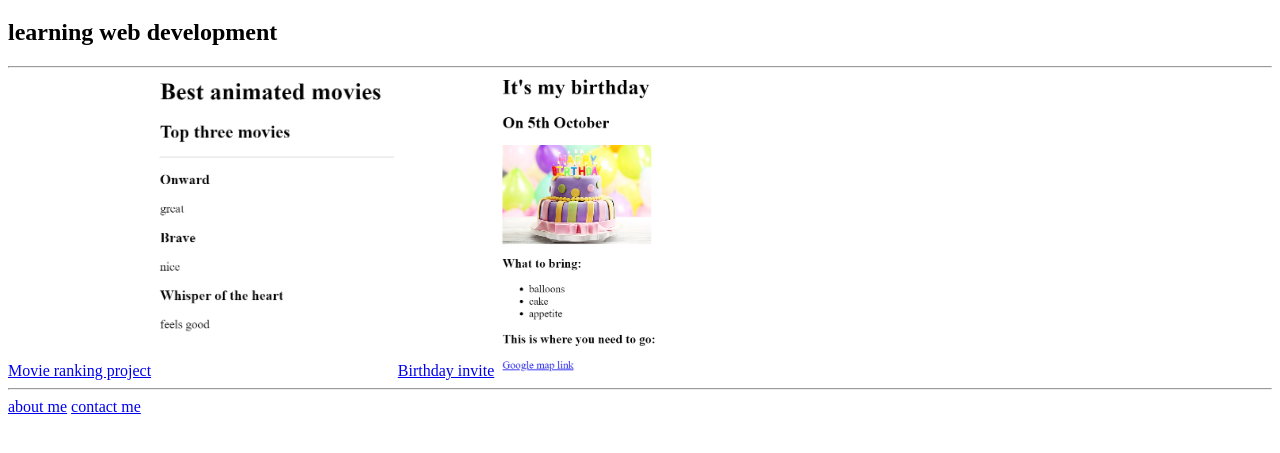
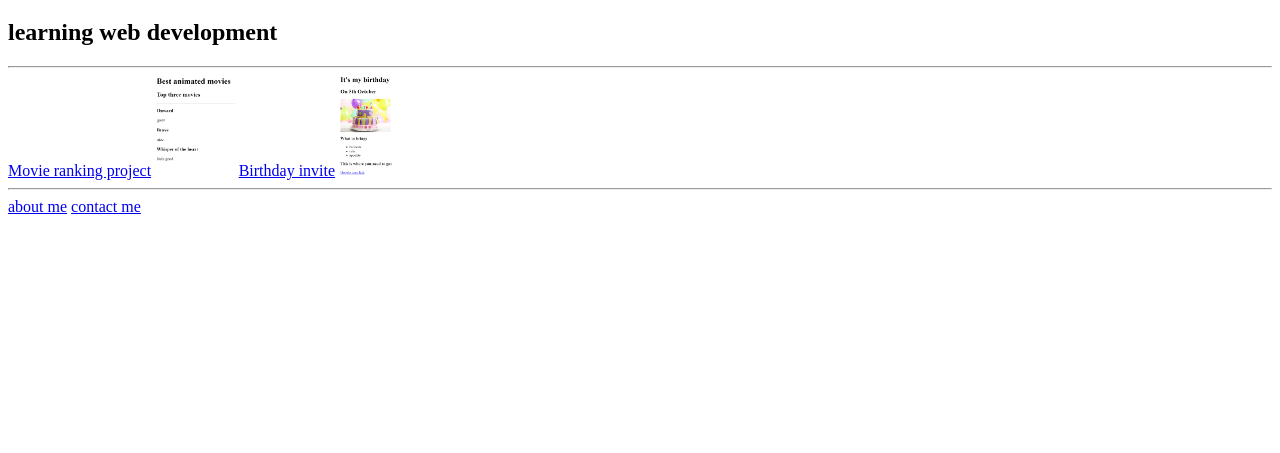
Before and after one commit to Deepika2133/portfolio, a plain HTML site: page index.html in a window 1280 px wide. Shown: the part 61-514 px from the top of the page. Drawn offline with Linux system fonts and the light colour scheme.

Commit message:
Update index.html

```diff
--- a/index.html
+++ b/index.html
@@ -10,9 +10,9 @@
     <h2>learning web development</h2>
     <hr/>
     <a href =.public/movie.html  >Movie ranking project</a>
-    <img src = ./assets\images/movie.png height ="300"/>
+    <img src = ./assets\images/movie.png height ="100"/>
     <a href =.public/birthday.html  >Birthday invite</a>
-    <img src = ./assets\images/birthday_invite.png height ="300" />
+    <img src = ./assets\images/birthday_invite.png height ="100" />
     <hr/>
     <a href =./public/about.html >about me</a>
     <a href =./public/contact.html >contact me</a>
```
